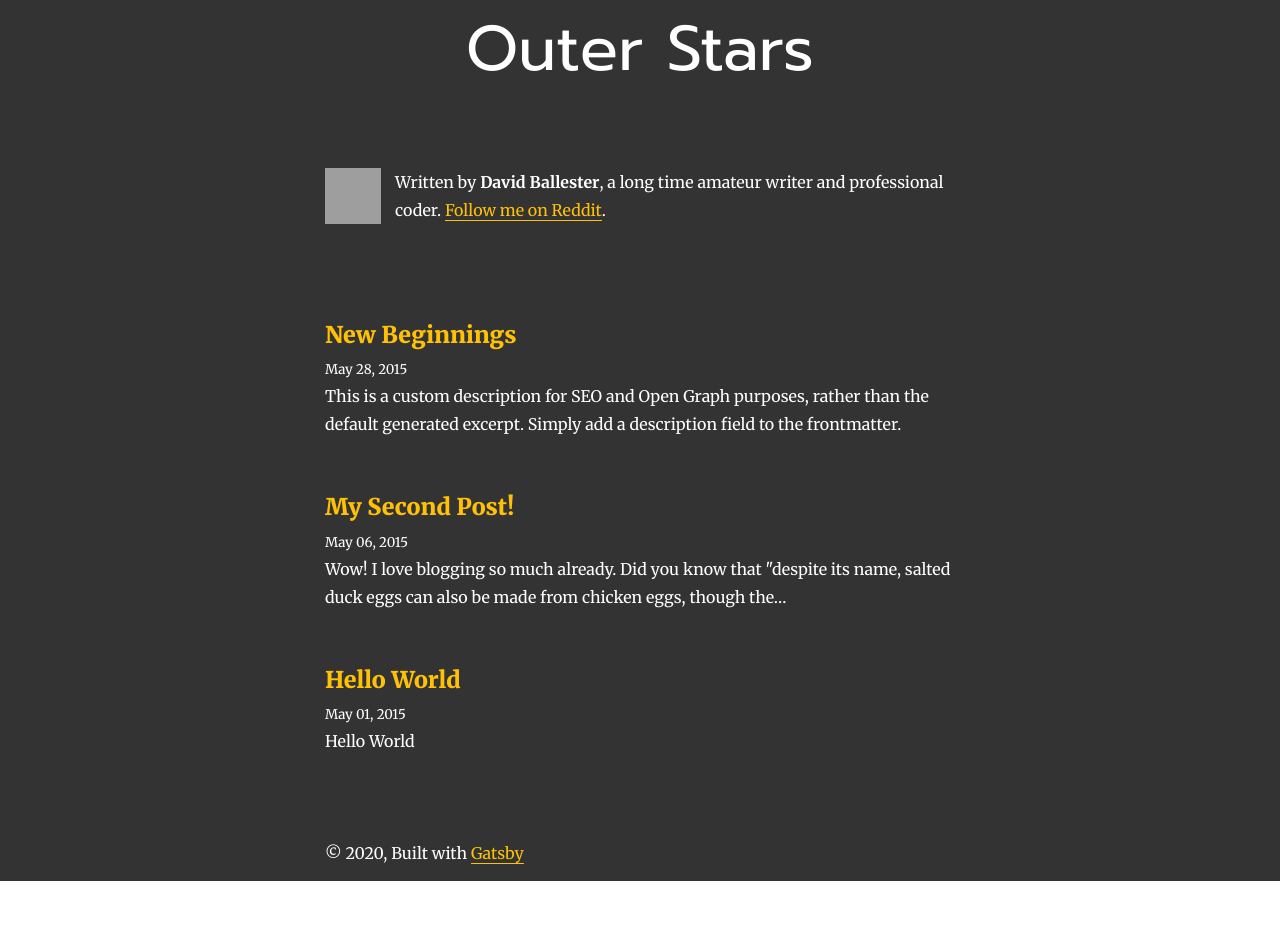
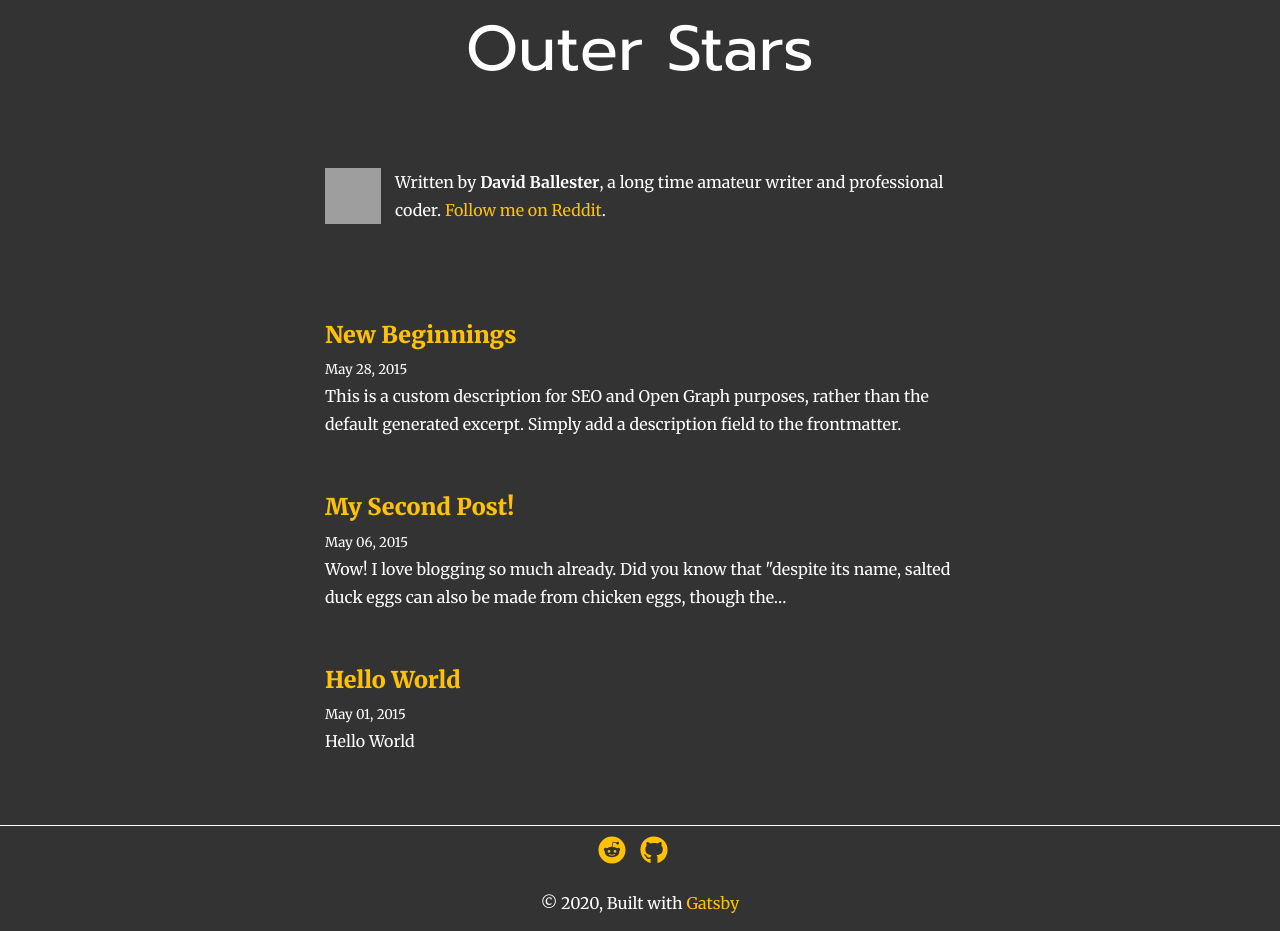
Before and after one commit to davidballester/outerstars.com, a Gatsby site: page / in a window 1280 px wide. Before the commit the page ends 881 px from the top, so only its background shows below. Built offline with nearby package versions, Linux system fonts and the light colour scheme; Gatsby itself is replaced by a stand-in of ours; some packages are replaced by stand-ins of ours; grey boxes are pictures that could not be loaded.

Commit message:
feat: add social links to footer

```diff
--- a/src/components/footer.js
+++ b/src/components/footer.js
@@ -1,11 +1,45 @@
 import React from "react"
+import { css } from "glamor"
+import { FontAwesomeIcon } from "@fortawesome/react-fontawesome"
+import { faReddit, faGithub } from "@fortawesome/free-brands-svg-icons"
 
 import * as styles from "../utils/styles"
 import { rhythm } from "../utils/typography"
 
+const socialLinkStyles = css({
+  fontSize: rhythm(1),
+  marginRight: rhythm(0.5),
+})
+
+const SocialLink = ({ href, children }) => (
+  <a {...socialLinkStyles} href={href}>
+    {children}
+  </a>
+)
+
 const Footer = () => {
   return (
-    <footer>
+    <footer
+      style={{
+        display: "flex",
+        justifyContent: "center",
+        flexDirection: "column",
+        borderTop: `1px solid ${styles.textColor}`,
+      }}
+    >
+      <div
+        style={{
+          display: "flex",
+          justifyContent: "center",
+        }}
+      >
+        <SocialLink href="https://redit.com/u/dballester">
+          <FontAwesomeIcon icon={faReddit} aria-label="Link to reddit" />
+        </SocialLink>
+        <SocialLink href="https://github.com/davidballester/outerstars.com">
+          <FontAwesomeIcon icon={faGithub} aria-label="Link to GitHub" />
+        </SocialLink>
+      </div>
       <div
         style={{
           maxWidth: styles.maxMainWidth,
--- a/src/utils/styles.js
+++ b/src/utils/styles.js
@@ -8,6 +8,7 @@ export const maxMainWidth = rhythm(24)
 const rawCommonStyles = {
   a: {
     textDecoration: "none",
+    boxShadow: "none",
   },
   "a, a:visited": {
     color: "#ffc107",
```
